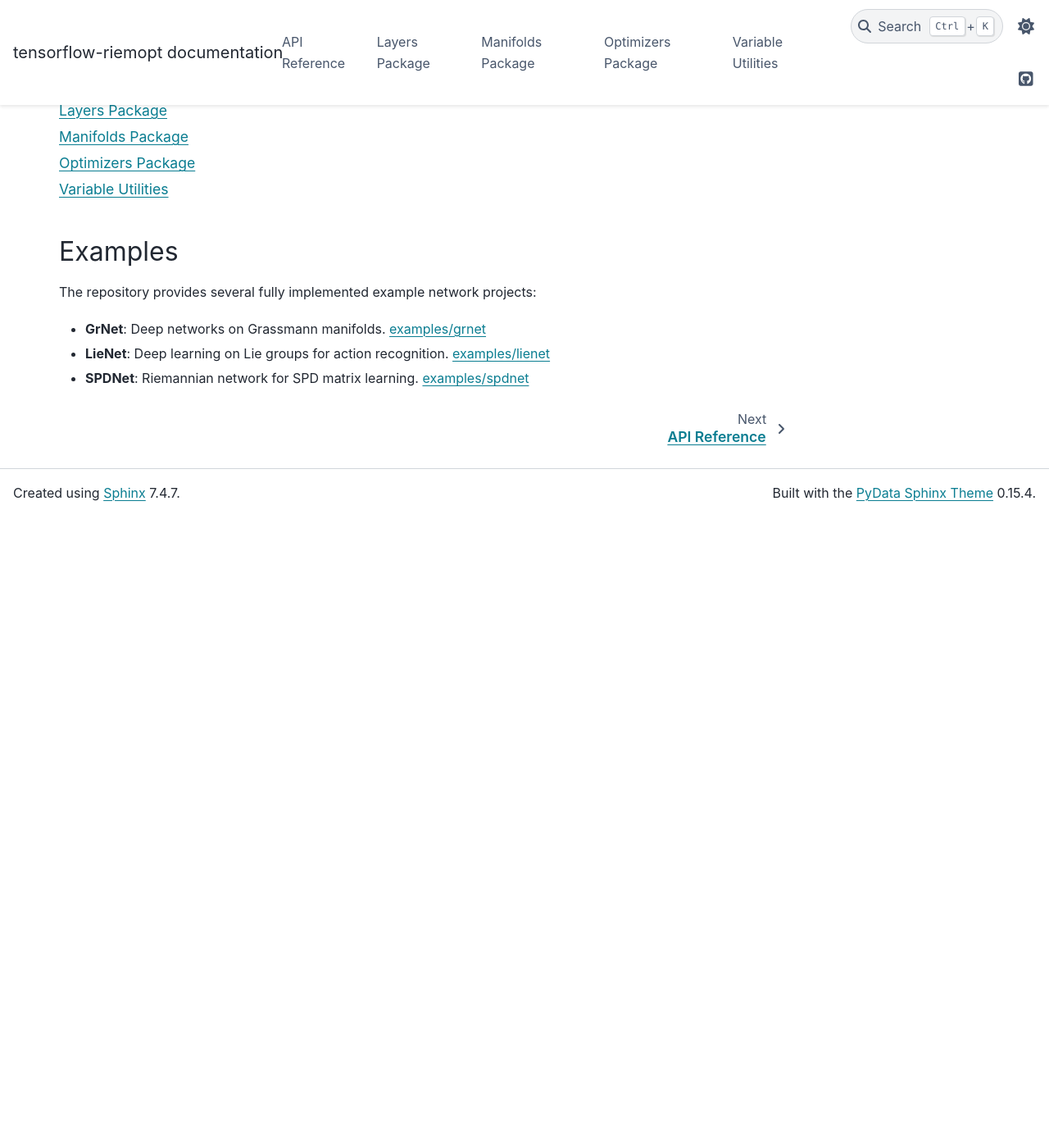
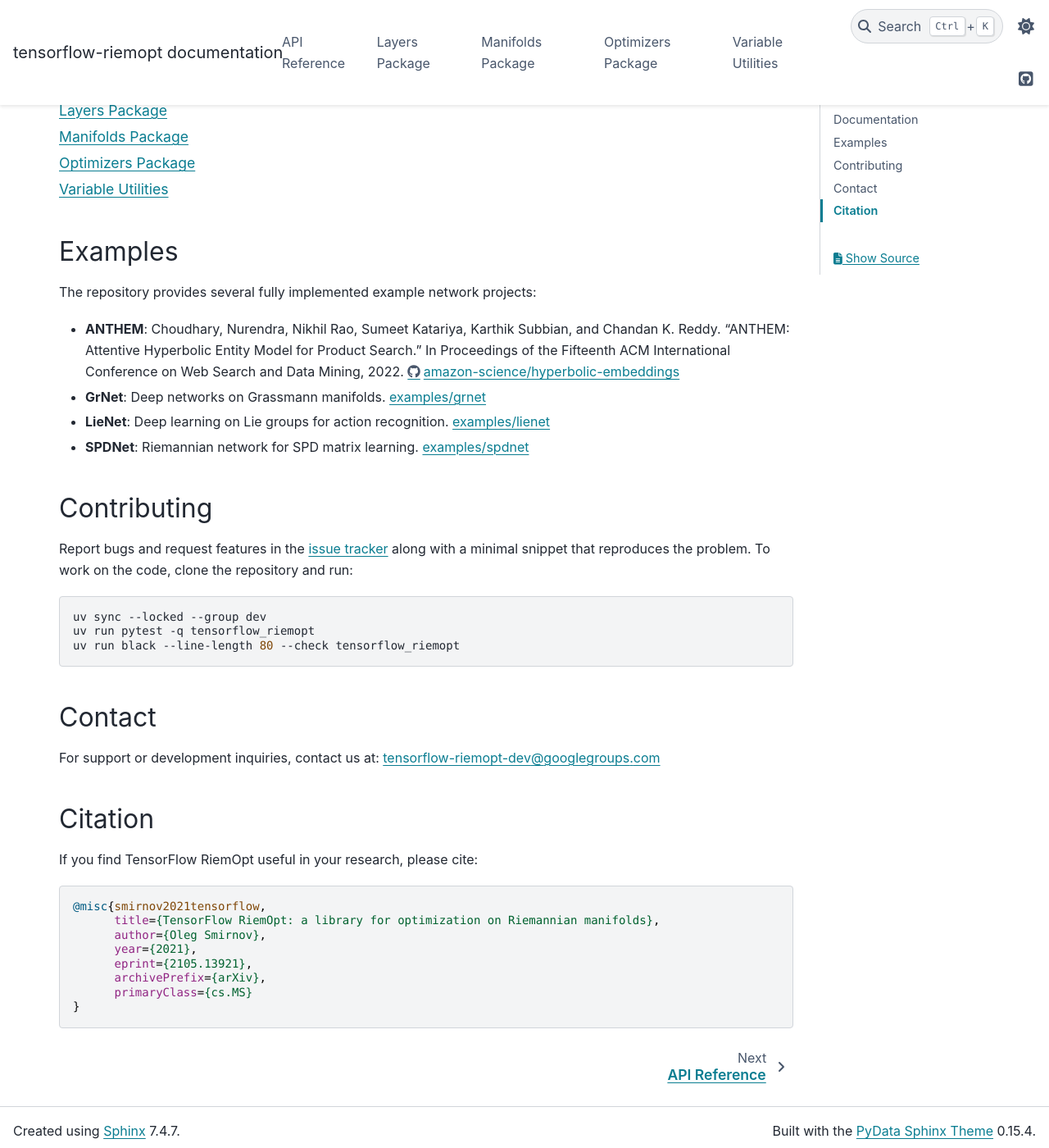
Before and after one commit to master/tensorflow-riemopt, a Sphinx documentation site: the page built from docs/index.md, in a window 1280 px wide and 1400 px high, scrolled down 1152 px. Shown: the whole window at 82% size. Built offline with Sphinx 7.4.7 and the PyData theme 0.15.4, drawn with Linux system fonts in a browser that asks for light colours; before the commit the page ends 1782 px from its top, so only the background shows below that.

Commit message:
Sync the docs

````diff
--- a/docs/index.md
+++ b/docs/index.md
@@ -61,6 +61,36 @@ api/*
 
 The repository provides several fully implemented example network projects:
 
+- **ANTHEM**: Choudhary, Nurendra, Nikhil Rao, Sumeet Katariya, Karthik Subbian, and Chandan K. Reddy. "ANTHEM: Attentive Hyperbolic Entity Model for Product Search." In Proceedings of the Fifteenth ACM International Conference on Web Search and Data Mining, 2022. [https://github.com/amazon-science/hyperbolic-embeddings/tree/main/product_matching](https://github.com/amazon-science/hyperbolic-embeddings/tree/main/product_matching)
 - **GrNet**: Deep networks on Grassmann manifolds. [examples/grnet](https://github.com/master/tensorflow-riemopt/tree/master/examples/grnet)
 - **LieNet**: Deep learning on Lie groups for action recognition. [examples/lienet](https://github.com/master/tensorflow-riemopt/tree/master/examples/lienet)
 - **SPDNet**: Riemannian network for SPD matrix learning. [examples/spdnet](https://github.com/master/tensorflow-riemopt/tree/master/examples/spdnet)
+
+## Contributing
+
+Report bugs and request features in the [issue tracker](https://github.com/master/tensorflow-riemopt/issues) along with a minimal snippet that reproduces the problem. To work on the code, clone the repository and run:
+
+```bash
+uv sync --locked --group dev
+uv run pytest -q tensorflow_riemopt
+uv run black --line-length 80 --check tensorflow_riemopt
+```
+
+## Contact
+
+For support or development inquiries, contact us at: [tensorflow-riemopt-dev@googlegroups.com](mailto:tensorflow-riemopt-dev@googlegroups.com)
+
+## Citation
+
+If you find TensorFlow RiemOpt useful in your research, please cite:
+
+```bibtex
+@misc{smirnov2021tensorflow,
+      title={TensorFlow RiemOpt: a library for optimization on Riemannian manifolds},
+      author={Oleg Smirnov},
+      year={2021},
+      eprint={2105.13921},
+      archivePrefix={arXiv},
+      primaryClass={cs.MS}
+}
+```
````
